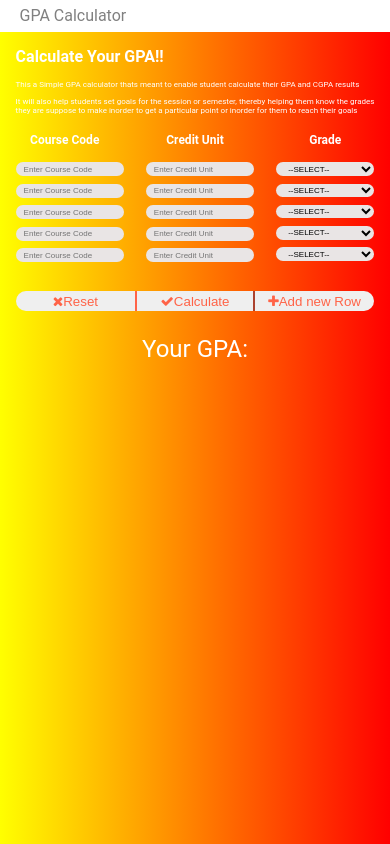
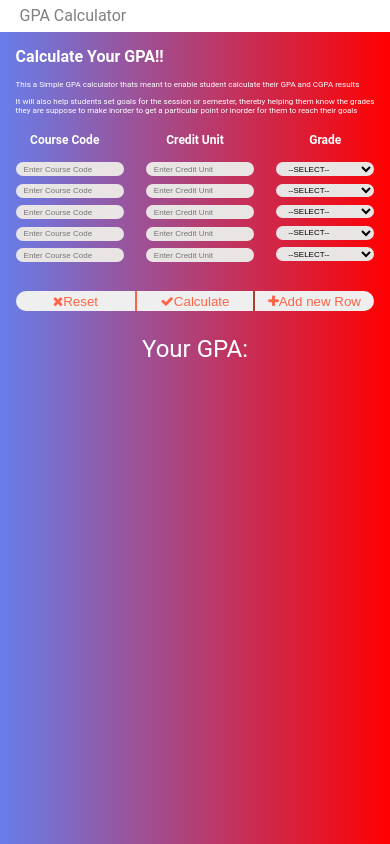
Before and after one commit to tobi-bams/GPA-Calculator, a website: page index.html in a window 390 px wide. Drawn offline with Linux system fonts and the light colour scheme; files whose address does not match are found by name.

Commit message:
New gradient Color

```diff
--- a/css/main.css
+++ b/css/main.css
@@ -2,7 +2,7 @@
 body{
     margin: 0 auto;
     font-family: roboto, poppins;
-    background-image: linear-gradient(to right, yellow, red);
+    background-image: linear-gradient(to right, #667eea, red);
 
 }
 /** the Header Style **/
@@ -138,6 +138,10 @@ button:hover{
 
 @media (max-width: 768px) {
 
+    body{
+
+    }
+
     header h1{
 
         font-weight: 400;
```
